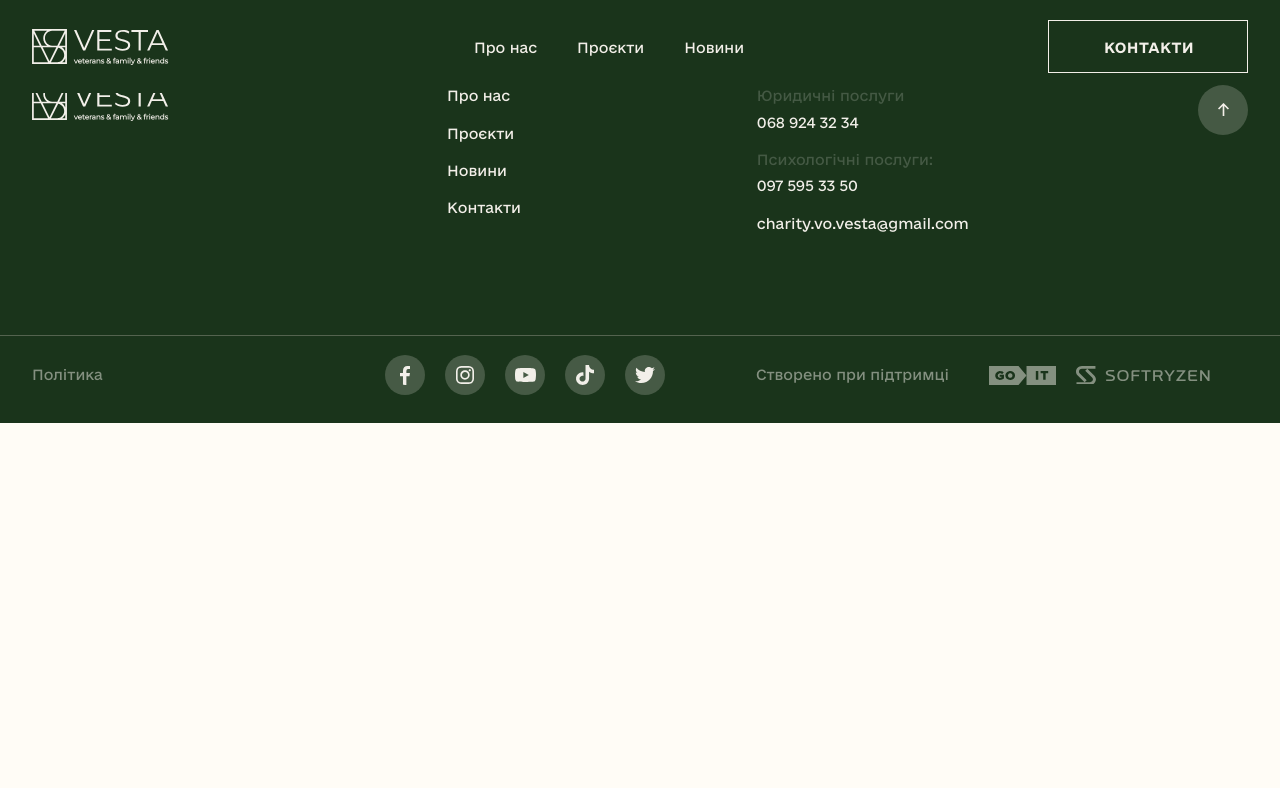
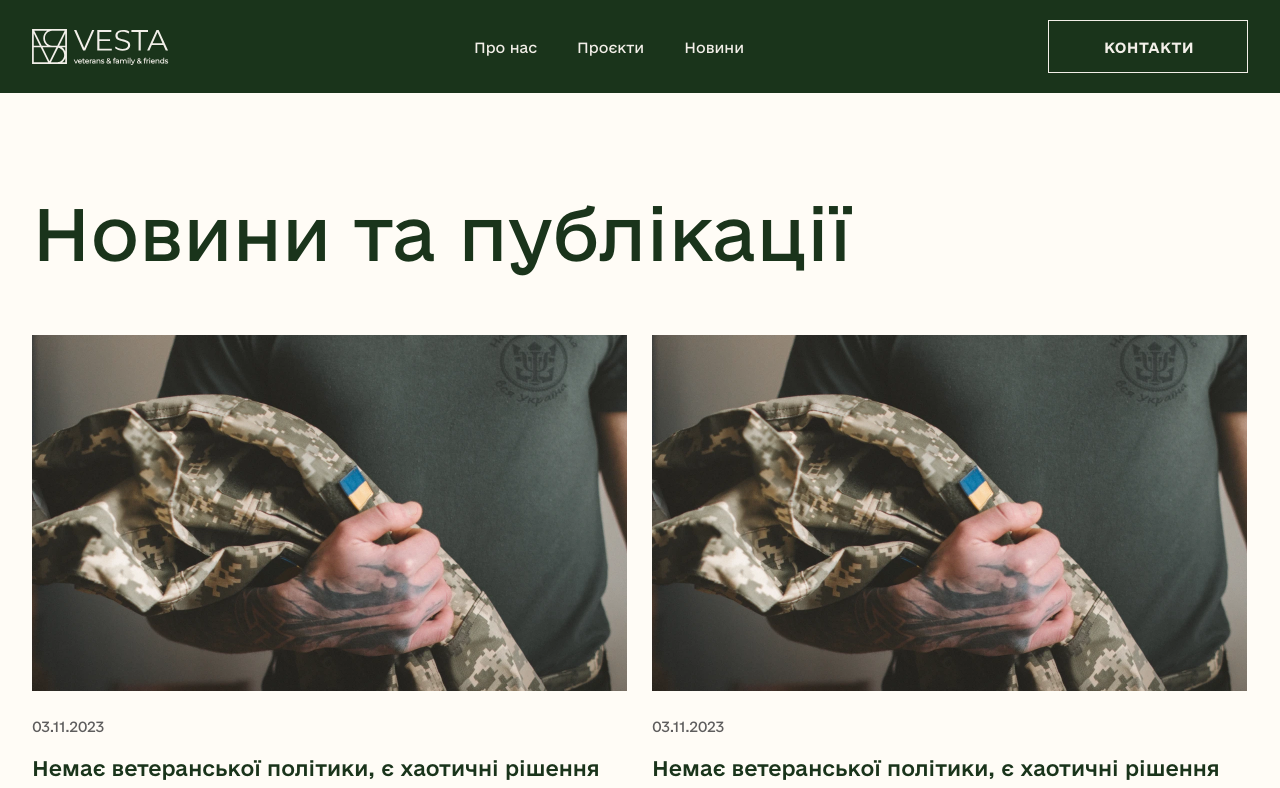
Before and after one commit to SoftRyzen-internship/vesta_main_site, a Next.js app: page /news in a window 1280 px wide. Shown: the top 788 px of the page. Built offline with nearby package versions, Linux system fonts and the light colour scheme.

Commit message:
add news swction

```diff
--- a/src/app/news/page.tsx
+++ b/src/app/news/page.tsx
@@ -1,7 +1,9 @@
+import { NewsPage } from '@/sections/NewsPage';
+
 export default function Page() {
   return (
     <>
-      <h1>News</h1>
+      <NewsPage />
     </>
   );
 }
--- a/src/components/common/NewsCard/NewsCard.tsx
+++ b/src/components/common/NewsCard/NewsCard.tsx
@@ -15,7 +15,7 @@ export const NewsCard: FC<INewsCardProps> = ({
   return (
     <Link
       href={`/news/${id}`}
-      className='inline-block cursor-pointer text-green transition hover:text-[rgba(242,96,12,0.6)] focus:text-orangeText smOnly:max-w-[328px] md:w-[684px] xl:w-[596px]'
+      className='inline-block cursor-pointer text-green transition hover:text-[rgba(242,96,12,0.6)] focus:text-orangeText smOnly:max-w-[328px] md:w-[684px] xl:w-[595px]'
     >
       <Image
         src={img}
--- a/src/data/index.ts
+++ b/src/data/index.ts
@@ -23,3 +23,4 @@ export { default as footerNavigation } from './footerNavigation.json';
 export { default as footerPhones } from './footerPhones.json';
 export { default as supportAboutData } from './supportAboutData.json';
 export { default as mainProjectsData } from './mainProjectsData.json';
+export { default as newsPageData } from './newsPageData.json';
--- /dev/null
+++ b/src/data/newsPageData.json
@@ -0,0 +1,46 @@
+{
+  "title": "Новини та публікації",
+  "buttonText": "Більше",
+  "news": [
+    {
+      "id": "1",
+      "img": "/images/news/ukrainian-soldier.webp",
+      "imgAlt": "Український військовослужбовець",
+      "date": "03.11.2023",
+      "title": "Немає ветеранської політики, є хаотичні рішення та застаріла радянська система — Левицька.",
+      "description": "Членкиня правління Громадської ради при Міністерстві у справах ветеранів, очільниця благодійного фонду «Веста» Богдана Левицька в етері Громадського радіо “На пульсі: аналізуємо головне на Громадському радіо”  розповідає про проблеми з ветеранською політикою в Україні."
+    },
+    {
+      "id": "2",
+      "img": "/images/news/ukrainian-soldier.webp",
+      "imgAlt": "Український військовослужбовець",
+      "date": "03.11.2023",
+      "title": "Немає ветеранської політики, є хаотичні рішення та застаріла радянська система — Левицька.",
+      "description": "Членкиня правління Громадської ради при Міністерстві у справах ветеранів, очільниця благодійного фонду «Веста» Богдана Левицька в етері Громадського радіо “На пульсі: аналізуємо головне на Громадському радіо”  розповідає про проблеми з ветеранською політикою в Україні."
+    },
+    {
+      "id": "3",
+      "img": "/images/news/ukrainian-soldier.webp",
+      "imgAlt": "Український військовослужбовець",
+      "date": "03.11.2023",
+      "title": "Немає ветеранської політики, є хаотичні рішення та застаріла радянська система — Левицька.",
+      "description": "Членкиня правління Громадської ради при Міністерстві у справах ветеранів, очільниця благодійного фонду «Веста» Богдана Левицька в етері Громадського радіо “На пульсі: аналізуємо головне на Громадському радіо”  розповідає про проблеми з ветеранською політикою в Україні."
+    },
+    {
+      "id": "4",
+      "img": "/images/news/ukrainian-soldier.webp",
+      "imgAlt": "Український військовослужбовець",
+      "date": "03.11.2023",
+      "title": "Немає ветеранської політики, є хаотичні рішення та застаріла радянська система — Левицька.",
+      "description": "Членкиня правління Громадської ради при Міністерстві у справах ветеранів, очільниця благодійного фонду «Веста» Богдана Левицька в етері Громадського радіо “На пульсі: аналізуємо головне на Громадському радіо”  розповідає про проблеми з ветеранською політикою в Україні."
+    },
+    {
+      "id": "5",
+      "img": "/images/news/signing-documents.webp",
+      "imgAlt": "Підписання меморандуму про співпрацю",
+      "date": "02.11.2023",
+      "title": "Підписано Меморандум про співпрацю з Ветеранським простором у місті Вінниця.",
+      "description": "Розширюємо не лише коло друзів, а й географію – минулого тижня ми підписали меморандум про співпрацю з громадською спілкою “Вінницький аналітично-просвітницький центр “Ветеранський простір”"
+    }
+  ]
+}
--- /dev/null
+++ b/src/sections/NewsPage/NewsPage.tsx
@@ -0,0 +1,57 @@
+'use client';
+
+import { useState } from 'react';
+
+import { NewsCard } from '@/components/common/NewsCard';
+import { Button } from '@/components/ui/Button';
+
+import { newsPageData } from '@/data';
+
+export const NewsPage = () => {
+  const { title, buttonText, news } = newsPageData;
+  const initialNewsList = 4;
+  const incrementInitialNewsList = 4;
+  const [displayNews, setDisplayNews] = useState(initialNewsList);
+
+  const loadMore = () => {
+    setDisplayNews(displayNews + incrementInitialNewsList);
+  };
+
+  const hideAll = () => {
+    setDisplayNews(initialNewsList);
+  };
+  return (
+    <section className='pb-[60px] pt-[140px] md:pb-[100px] md:pt-[154px] xl:pb-[130px] xl:pt-[191px]'>
+      <div className='container'>
+        <h1 className='mb-10 text-h1 text-green md:mb-[60px] md:text-h2_tab xl:text-h1_desk'>
+          {title}
+        </h1>
+        <ul className='mb-[64px] flex flex-col items-center gap-10 md:mb-[100px] md:gap-[60px] xl:mb-[60px] xl:flex-row xl:flex-wrap xl:gap-x-[25px] xl:gap-y-10'>
+          {news
+            .slice(0, displayNews)
+            .map(({ id, img, imgAlt, date, title, description }) => (
+              <li key={id}>
+                <NewsCard
+                  id={id}
+                  img={img}
+                  imgAlt={imgAlt}
+                  date={date}
+                  title={title}
+                  description={description}
+                />
+              </li>
+            ))}
+        </ul>
+        {news.length > displayNews ? (
+          <Button onClick={loadMore} className='block xl:mx-auto'>
+            {buttonText}
+          </Button>
+        ) : (
+          <Button onClick={hideAll} className='block xl:mx-auto'>
+            {buttonText}
+          </Button>
+        )}
+      </div>
+    </section>
+  );
+};
--- /dev/null
+++ b/src/sections/NewsPage/index.ts
@@ -0,0 +1 @@
+export { NewsPage } from './NewsPage';
```
